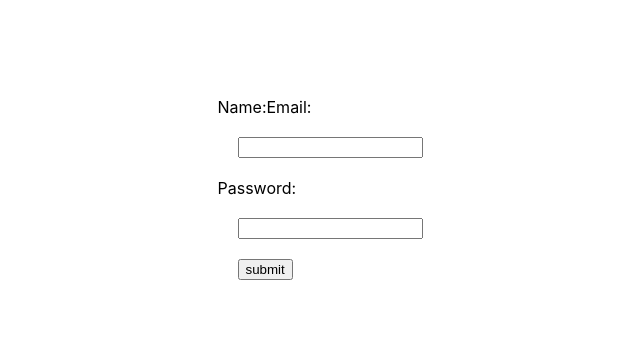
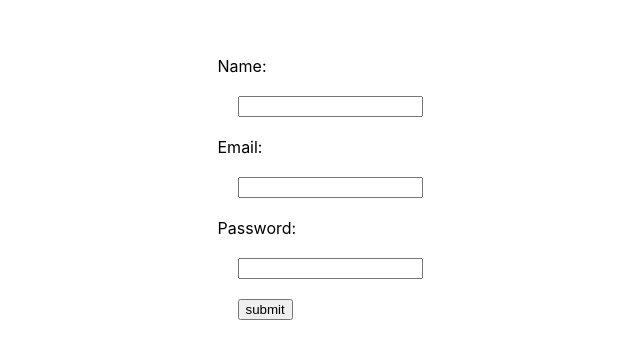
Before and after one commit to juliehutchinson001/javascript_practice, a React (Create React App) app in the folder js_practice_oct_4/my-animation/: page / in a window 1280 px wide. Shown: the part 110-468 px from the top of the page, without its empty margins (310-950 px from the left). Built offline with nearby package versions, Linux system fonts and the light colour scheme.

Commit message:
feat: final arrangements of app

```diff
--- a/js_practice_oct_4/my-animation/src/components/Fields.js
+++ b/js_practice_oct_4/my-animation/src/components/Fields.js
@@ -3,6 +3,7 @@ import React from 'react';
 const Fields = ({ email, handleChange, handleSubmit, password, user }) => (
         <form onSubmit={ handleSubmit }>
             <label>Name:
+            <input id='user' type='text' name='name' onChange={ handleChange } value={ user } />
             </label>
             <label>Email:
                 <input id='user-email' type='email' name='email' onChange={ handleChange } value={ email } />
```
